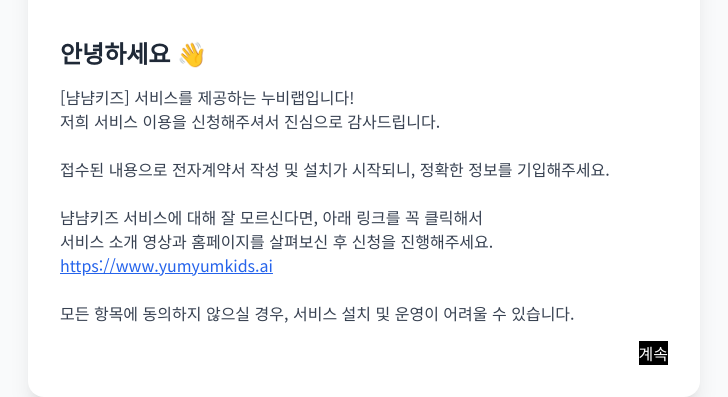
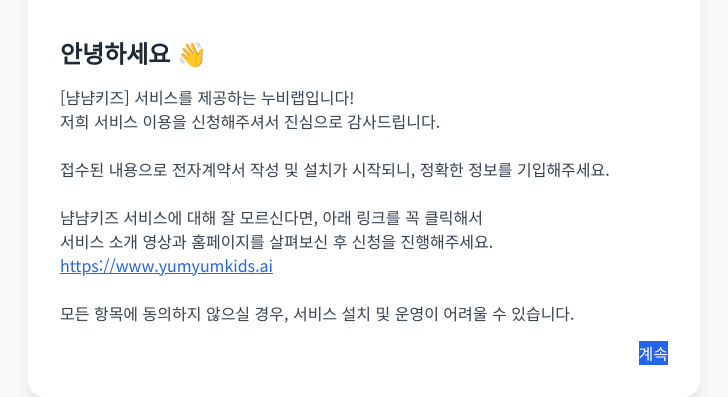
Before and after one commit to yumyumkidz/yumyumkidz-apply, a plain HTML site: page index.html in a window 1280 px wide. Shown: the part 425-822 px from the top of the page, without its empty margins (276-1004 px from the left). Drawn offline with nearby package versions, Linux system fonts and the light colour scheme.

Commit message:
Update index.html

```diff
--- a/index.html
+++ b/index.html
@@ -38,7 +38,7 @@
       모든 항목에 동의하지 않으실 경우, 서비스 설치 및 운영이 어려울 수 있습니다.
     </p>
     <div class="flex justify-end">
-      <button type="button" onclick="nextStep()" class="form-button bg-black text-white hover:bg-gray-800">계속</button>
+      <button type="button" onclick="nextStep()" class="form-button bg-blue-600 text-white hover:bg-blue-700">계속</button>
     </div>
   </div>
 
```
